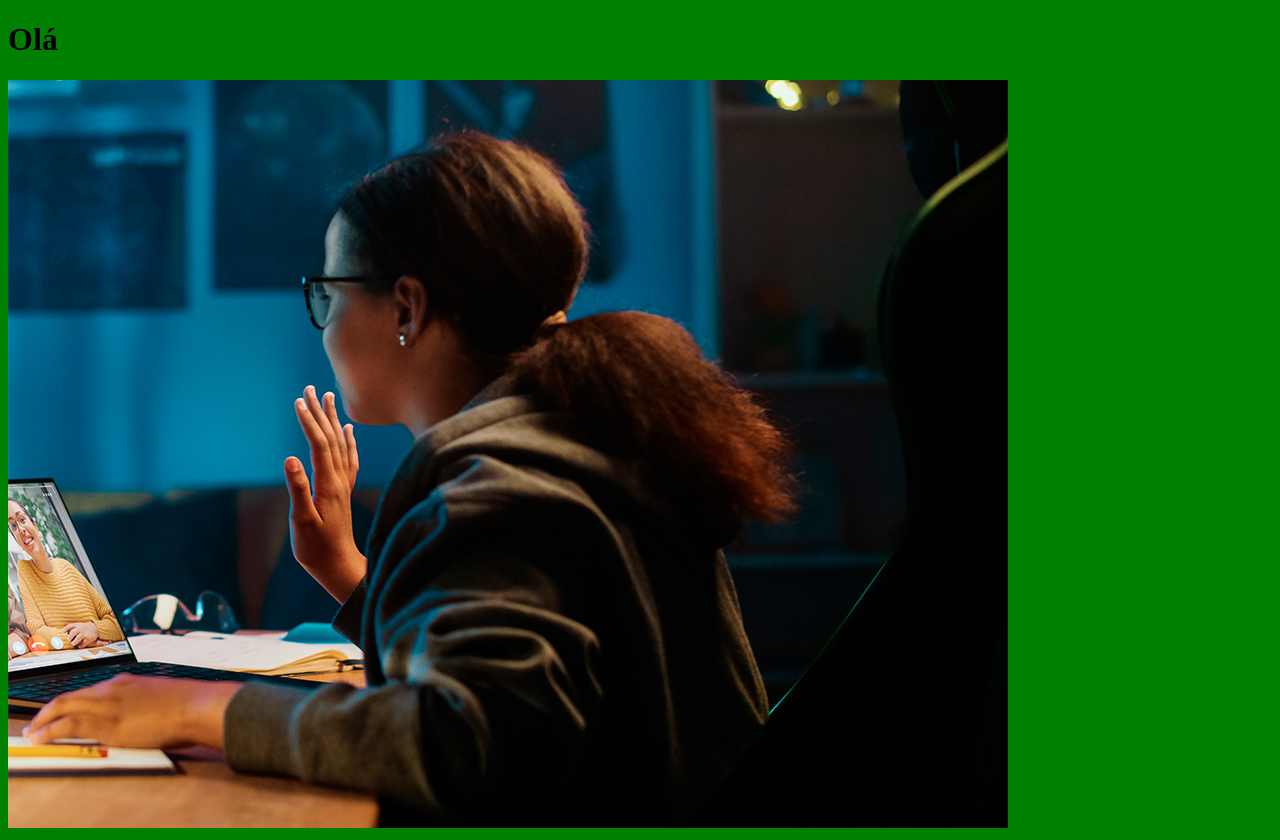
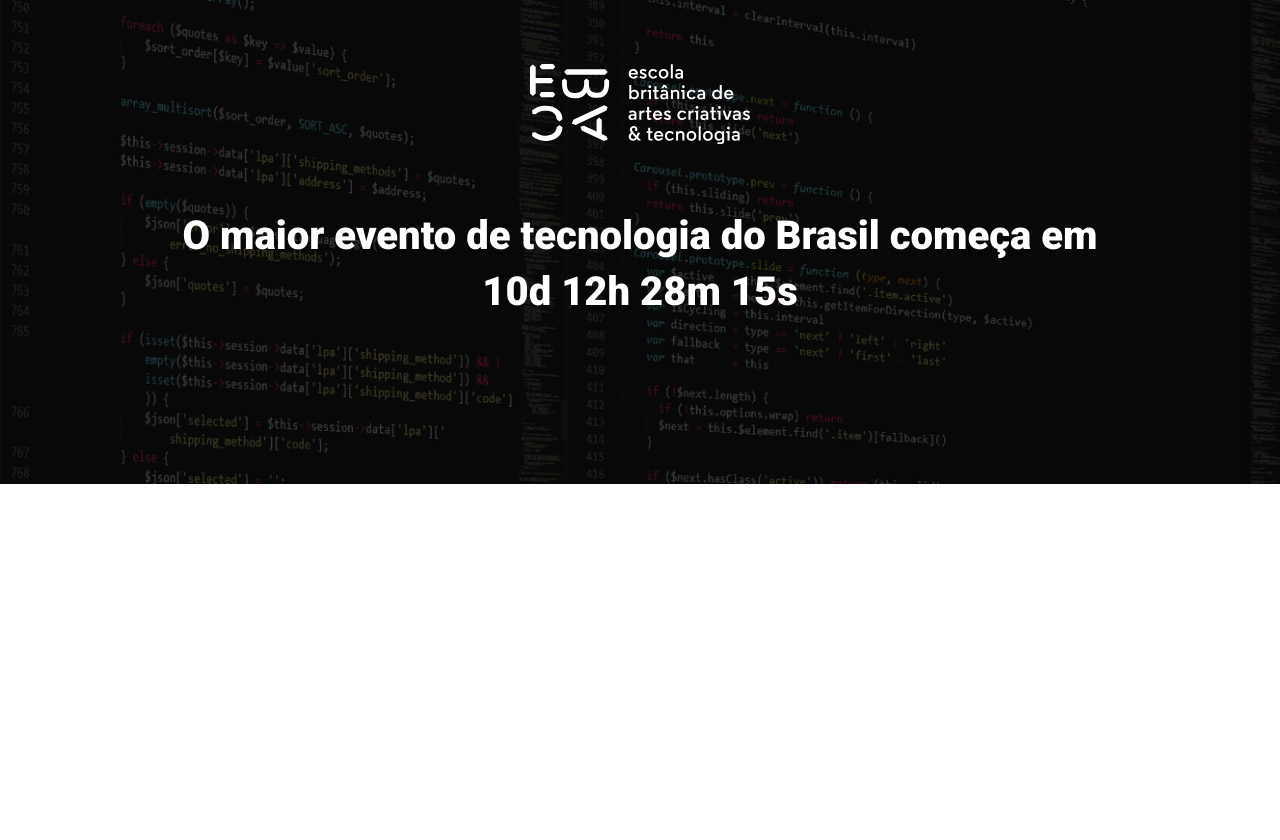
Before and after one commit to EduardoRDSR/modulo22_ebac, a website built with Parcel: page src/index.html in a window 1280 px wide. After the commit the page ends 800 px from the top, so only its background shows below. Built offline with nearby package versions, Linux system fonts and the light colour scheme.

Commit message:
criando o hero

```diff
--- a/src/index.html
+++ b/src/index.html
@@ -1,15 +1,25 @@
 <!DOCTYPE html>
 <html lang="pt-br">
+
 <head>
     <meta charset="UTF-8">
     <meta name="viewport" content="width=device-width, initial-scale=1.0">
+    <link rel="preconnect" href="https://fonts.googleapis.com">
+    <link rel="preconnect" href="https://fonts.gstatic.com" crossorigin>
+    <link href="https://fonts.googleapis.com/css2?family=Roboto:wght@400;700;900&display=swap" rel="stylesheet">
     <link rel="stylesheet" href="styles/main.scss">
-    <title>Document</title>
+    <title>EBAC Tech Talks</title>
 </head>
+
 <body>
-    <h1>Olá</h1>
-    <img src="./images/backend.png" alt="">
+    <header class="hero">
+        <div class="container">
+            <img class="hero__logo" src="./images/ebac_logo.svg" alt="EBAC">
+            <p class="hero__text">O maior evento de tecnologia do Brasil começa em 10d 12h 28m 15s</p>
+        </div>
+    </header>
 
     <script src="./scripts/main.js"></script>
 </body>
+
 </html>
--- /dev/null
+++ b/src/styles/_hero.scss
@@ -0,0 +1,52 @@
+.hero {
+    padding-top: 64px;
+    padding-bottom: 100px;
+    background-image: url(../images/fundo.png);
+    background-repeat: no-repeat;
+    background-size: cover;
+    position: relative;
+
+    .container{
+        position: relative;
+    }
+
+    &::before{
+        position: absolute;
+        top: 0;
+        left: 0;
+        width: 100%;
+        height: 100%;
+        background-color: #000;
+        content: '';
+        opacity: .7;
+    }
+
+    &__text{
+        margin-top: 64px;
+        margin-bottom: 64px;
+        font-size: 40px;
+        line-height: 56px;
+        font-weight: 800;
+        text-align: center;
+    }
+
+    &__logo{
+        margin: 0 auto;
+        height: 80px;
+        display: block;
+    }
+
+    @media (max-width: 640px) {
+        padding: 40px 0;
+
+        &__logo{
+            height: 40px;
+        }
+
+        &__text{
+            font-size: 22px;
+            line-height: 24px;
+            margin: 24px 0;
+        }
+    }
+}
--- a/src/styles/main.scss
+++ b/src/styles/main.scss
@@ -1,3 +1,23 @@
-body{
-    background-color: green;
+@use 'hero';
+
+*{
+    margin: 0;
+    padding: 0;
+    box-sizing: border-box;
+    font-family: Roboto, sans-serif;
+    color: #fff;
 }
+
+.container{
+    max-width: 960px;
+    width: 100%;
+    margin: 0 auto;
+
+    @media (max-width: 640px){
+        max-width: 80%;
+    }
+
+    @media (max-width: 1024px){
+        max-width: 90%;
+    }
+}
```
